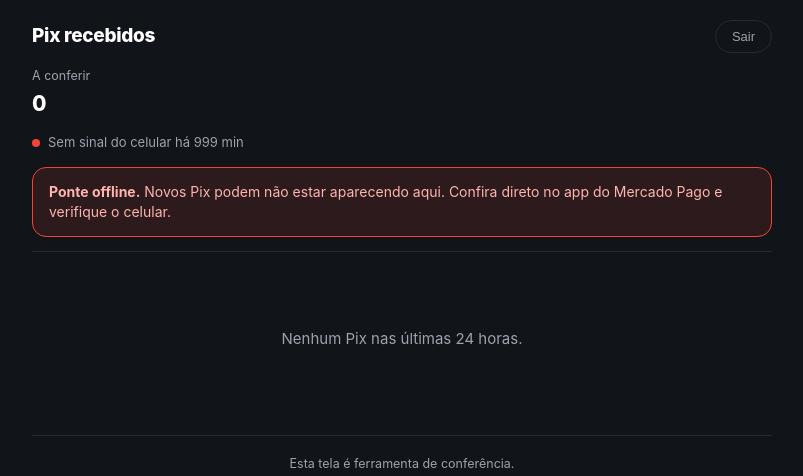
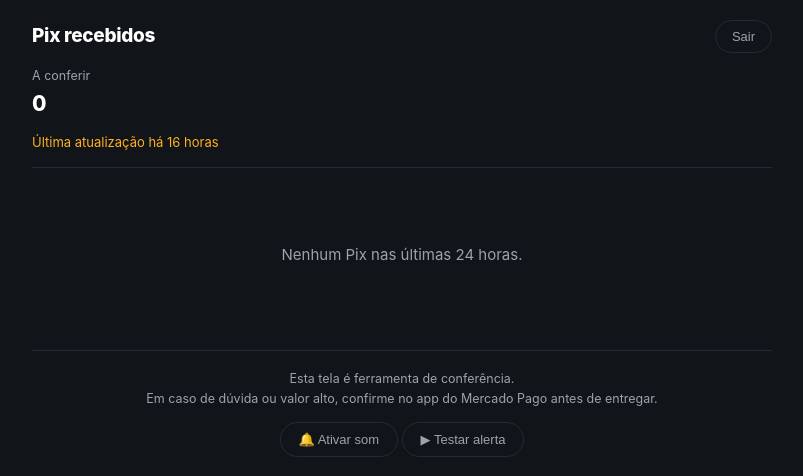
Before and after one commit to murilovcm/confirmador-de-pix, a Flask app: page / in a window 1280 px wide. Shown: the top 476 px of the page, without its empty margins (238-1041 px from the left). Run offline with Flask 3, Linux system fonts and the light colour scheme; the visitor is signed in with stand-in values (Sample User, id 1); data that the repository does not hold is empty; parts of the project's set-up code (start-up, migrations or seed data) failed here and were passed over.

Commit message:
painel deixa de alarmar: relogio de ultima atualizacao no lugar da faixa
A faixa vermelha de "Ponte offline" gerava alarme falso em hora parada, e
alarme falso ensina o funcionario a ignorar o aviso.

- LIMITE_HEARTBEAT_MIN sobe de 25 para 60 minutos.
- Sai a faixa "Ponte offline" e sai a bolinha de status. Uma bolinha que
  nunca muda de cor afirmaria que esta tudo bem mesmo depois de horas
  sem sinal -- pior que nao ter bolinha.
- A linha vira "Ultima atualizacao ha X", contando desde o primeiro
  minuto e sempre visivel. Verde ate 60 min, ambar depois. Nenhum texto
  afirma que a ponte quebrou: o painel informa a idade do dado e deixa a
  conclusao pra quem esta na loja.
- Idade em horas cheias depois dos 60 min: "ha 67 minutos" e um numero
  pra decifrar, "ha 1 hora" se le de relance.
- Corrige o catch de carregar(), que ainda mexia na bolinha removida e
  quebraria a pagina quando o servidor caisse.

Limitacao registrada no README: sem faixa e com o limite em 1h, uma ponte
morta fica discreta. Se ninguem olhar a linha, ninguem percebe.

Verificado em navegador real: 22 assercoes cobrindo texto e cor em 8
idades de heartbeat, a virada exata de 59 para 60 min, ausencia de
heartbeat, servidor fora do ar e o resto do painel sem regressao. As
suites de limpeza, /brutos e som seguem verdes.

Co-Authored-By: Claude Opus 5 <noreply@anthropic.com>

```diff
--- a/pix-caixa/app.py
+++ b/pix-caixa/app.py
@@ -36,7 +36,9 @@ INGEST_TOKEN = os.environ.get("INGEST_TOKEN", "")
 PAINEL_SENHA = os.environ.get("PAINEL_SENHA", "")
 SENHA_BRUTOS = os.environ.get("SENHA_BRUTOS", "")
 N8N_WEBHOOK = os.environ.get("N8N_WEBHOOK_URL", "").strip()
-LIMITE_HEARTBEAT_MIN = int(os.environ.get("LIMITE_HEARTBEAT_MIN", "25"))
+# Depois disso o painel pinta a idade da ultima atualizacao de ambar. Nao gera
+# alarme nem faixa: so tira o verde de quem afirma que esta tudo em dia.
+LIMITE_HEARTBEAT_MIN = int(os.environ.get("LIMITE_HEARTBEAT_MIN", "60"))
 
 # Hora em que o histórico é apagado. A loja já fechou, não há pedido em voo.
 HORA_LIMPEZA = int(os.environ.get("HORA_LIMPEZA", "2"))
--- a/pix-caixa/templates/painel.html
+++ b/pix-caixa/templates/painel.html
@@ -25,9 +25,10 @@
   .resumo{display:flex;gap:22px;margin-top:14px;flex-wrap:wrap}
   .resumo div{font-size:12.5px;color:var(--txt2)}
   .resumo b{display:block;font-size:21px;font-weight:800;color:var(--txt);letter-spacing:-.4px;margin-top:2px}
-  .status{display:flex;align-items:center;gap:8px;margin-top:14px;font-size:13px;color:var(--txt2)}
-  .ponto{width:8px;height:8px;border-radius:9999px;background:#22C55E;flex:none}
-  .ponto.off{background:var(--alerta)}
+  .status{display:flex;align-items:center;gap:8px;margin-top:14px;font-size:13px}
+  #statusTxt{color:#22C55E}
+  #statusTxt.velho{color:#FFB020}
+  #statusTxt.mudo{color:var(--txt2)}
   .aviso{display:none;background:rgba(240,68,56,.12);border:1px solid var(--alerta);color:#FFB4AE;border-radius:14px;padding:14px 16px;margin-top:14px;font-size:14px;line-height:1.45}
   .aviso.ver{display:block}
 
@@ -74,11 +75,7 @@
   <div class="resumo">
     <div>A conferir<b id="pendentes">—</b></div>
   </div>
-  <div class="status"><span class="ponto" id="ponto"></span><span id="statusTxt">conectando…</span></div>
-  <div class="aviso" id="aviso">
-    <strong>Ponte offline.</strong> Novos Pix podem não estar aparecendo aqui.
-    Confira direto no app do Mercado Pago e verifique o celular.
-  </div>
+  <div class="status"><span id="statusTxt" class="mudo">conectando…</span></div>
   <div class="aviso morno" id="avisoSom">
     <strong>Som travado pelo navegador.</strong> O alerta não vai tocar até
     alguém encostar na tela. Toque em qualquer lugar para liberar.
@@ -243,13 +240,28 @@ async function conferir(id, botao){
   catch { botao.disabled = false; }
 }
 
+// Idade em palavras. Horas cheias depois dos 60 min: "ha 67 minutos" e um
+// numero pra decifrar, "ha 1 hora" se le de relance.
+function faz(min){
+  if (min < 1) return 'agora mesmo';
+  if (min === 1) return 'há 1 minuto';
+  if (min < 60) return 'há ' + min + ' minutos';
+  const h = Math.floor(min / 60);
+  if (h === 1) return 'há 1 hora';
+  if (h < 24) return 'há ' + h + ' horas';
+  return 'há mais de um dia';
+}
+
 function render(d){
+  // A linha conta o tempo desde o primeiro minuto e so muda de cor ao passar
+  // do limite. Sem faixa e sem afirmar que a ponte quebrou: o painel informa
+  // a idade do dado e deixa a conclusao pra quem esta na loja.
   const online = d.pontes.some(p => p.online);
-  document.getElementById('ponto').classList.toggle('off', !online);
-  document.getElementById('statusTxt').textContent = online
-    ? 'Recebendo normalmente'
-    : 'Sem sinal do celular há ' + Math.min(...d.pontes.map(p=>p.minutos)) + ' min';
-  document.getElementById('aviso').classList.toggle('ver', !online);
+  const minutos = Math.min(...d.pontes.map(p => p.minutos));
+  const st = document.getElementById('statusTxt');
+  st.textContent = 'Última atualização ' + faz(minutos);
+  st.classList.remove('mudo');
+  st.classList.toggle('velho', !online);
   document.getElementById('pendentes').textContent = d.pendentes;
 
   const ul = document.getElementById('lista');
@@ -295,8 +307,10 @@ async function carregar(){
     if (r.redirected) return location.href = '/login';
     render(await r.json());
   } catch(e){
-    document.getElementById('statusTxt').textContent = 'Sem conexão com o servidor';
-    document.getElementById('ponto').classList.add('off');
+    const st = document.getElementById('statusTxt');
+    st.textContent = 'Sem conexão com o servidor';
+    st.classList.remove('mudo');
+    st.classList.add('velho');
   }
 }
 
```
Also changed, not shown: pix-caixa/README.md, 1 other file.
